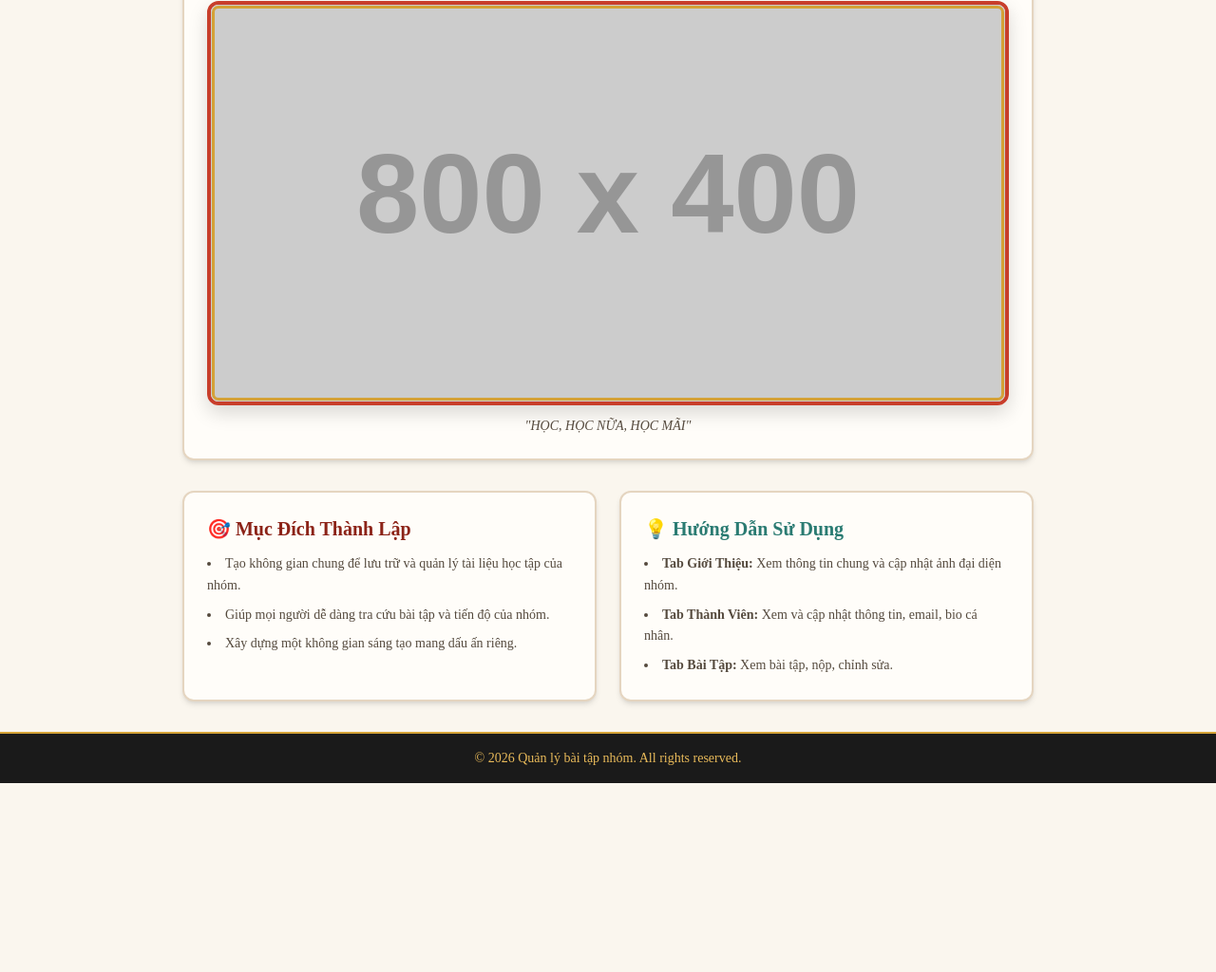
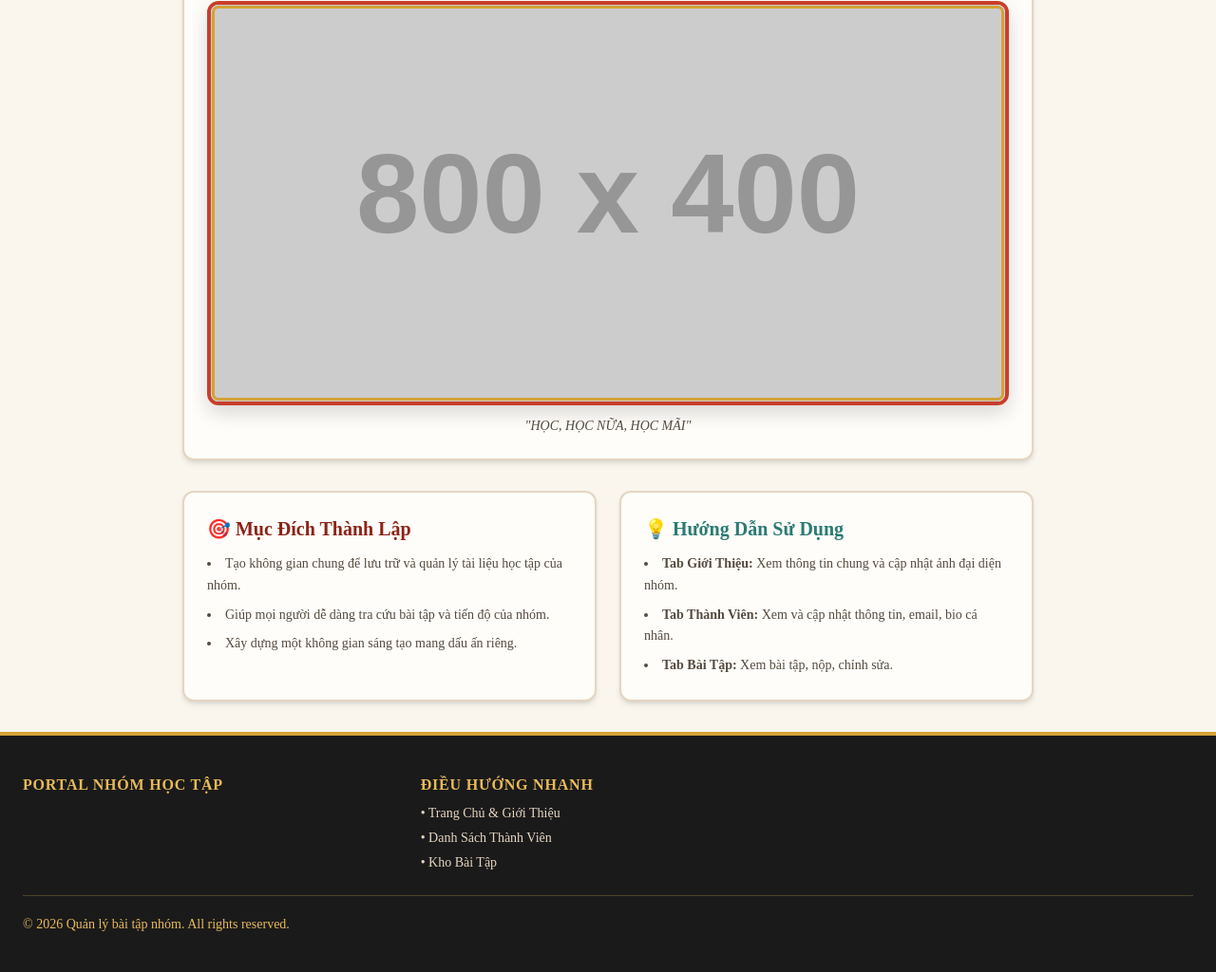
Before and after one commit to KD-V4/werllqp4nhom2, a plain HTML site: page index.html in a window 1280 px wide. Shown: the part 275-1299 px from the top of the page at 95% size. Before the commit the page ends 1100 px from the top, so only its background shows below. Drawn offline with nearby package versions, Linux system fonts and the light colour scheme; no server answers; placeholder pictures from the web are drawn by us.

Commit message:
Revamp footer layout and styling

```diff
--- a/index.html
+++ b/index.html
@@ -408,8 +408,28 @@
     </div>
 
     <!-- Footer -->
-    <footer class="bg-[#1A1A1A] text-[#E8BA5A] text-center py-4 mt-auto border-t-2 border-[#D4A237]">
-        <p class="text-sm">&copy; 2026 Quản lý bài tập nhóm. All rights reserved.</p>
+<footer class="bg-[#1A1A1A] text-[#FAF6EE] mt-auto border-t-4 border-[#D4A237]">
+        <div class="container mx-auto px-4 sm:px-6 py-8 sm:py-10">
+            <div class="grid grid-cols-1 md:grid-cols-3 gap-6 pb-6 border-b border-[#E8BA5A]/25 text-left">
+                <div>
+                    <h3 class="text-base font-bold text-[#E8BA5A] uppercase tracking-wider mb-2">Portal Nhóm Học Tập</h3>
+                </div>
+
+                <div>
+                    <h3 class="text-base font-bold text-[#E8BA5A] uppercase tracking-wider mb-2">Điều Hướng Nhanh</h3>
+                    <ul class="space-y-1.5 text-sm text-[#E5D5C0]">
+                        <li><button onclick="switchTab('about')" class="hover:text-[#E8BA5A] transition">• Trang Chủ &amp; Giới Thiệu</button></li>
+                        <li><button onclick="switchTab('members')" class="hover:text-[#E8BA5A] transition">• Danh Sách Thành Viên</button></li>
+                        <li><button onclick="switchTab('assignments')" class="hover:text-[#E8BA5A] transition">• Kho Bài Tập</button></li>
+                    </ul>
+                </div>
+
+            </div>
+
+            <div class="pt-5 flex flex-col sm:flex-row justify-between items-center gap-2 text-xs sm:text-sm text-[#E8BA5A]">
+                <p>&copy; 2026 Quản lý bài tập nhóm. All rights reserved.</p>
+            </div>
+        </div>
     </footer>
 
     <script>
```
